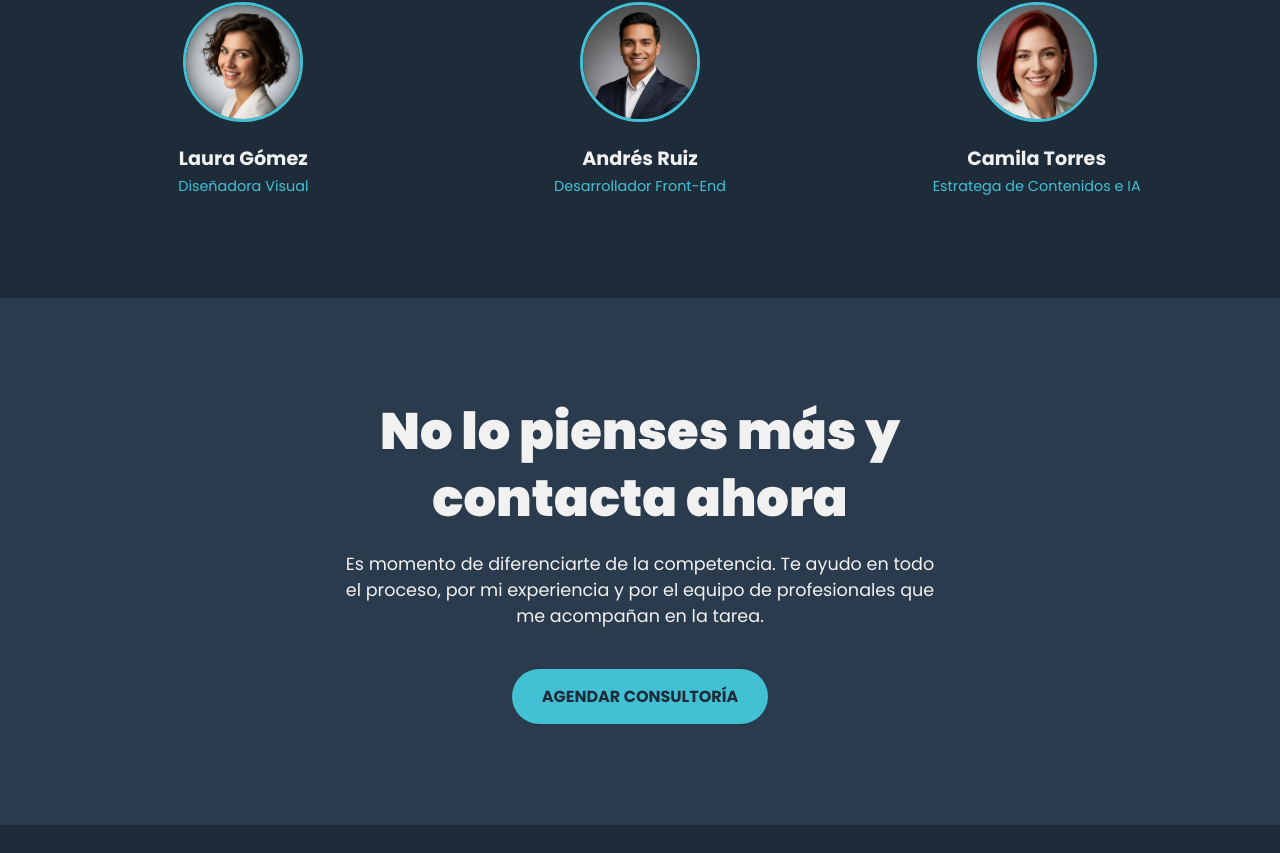
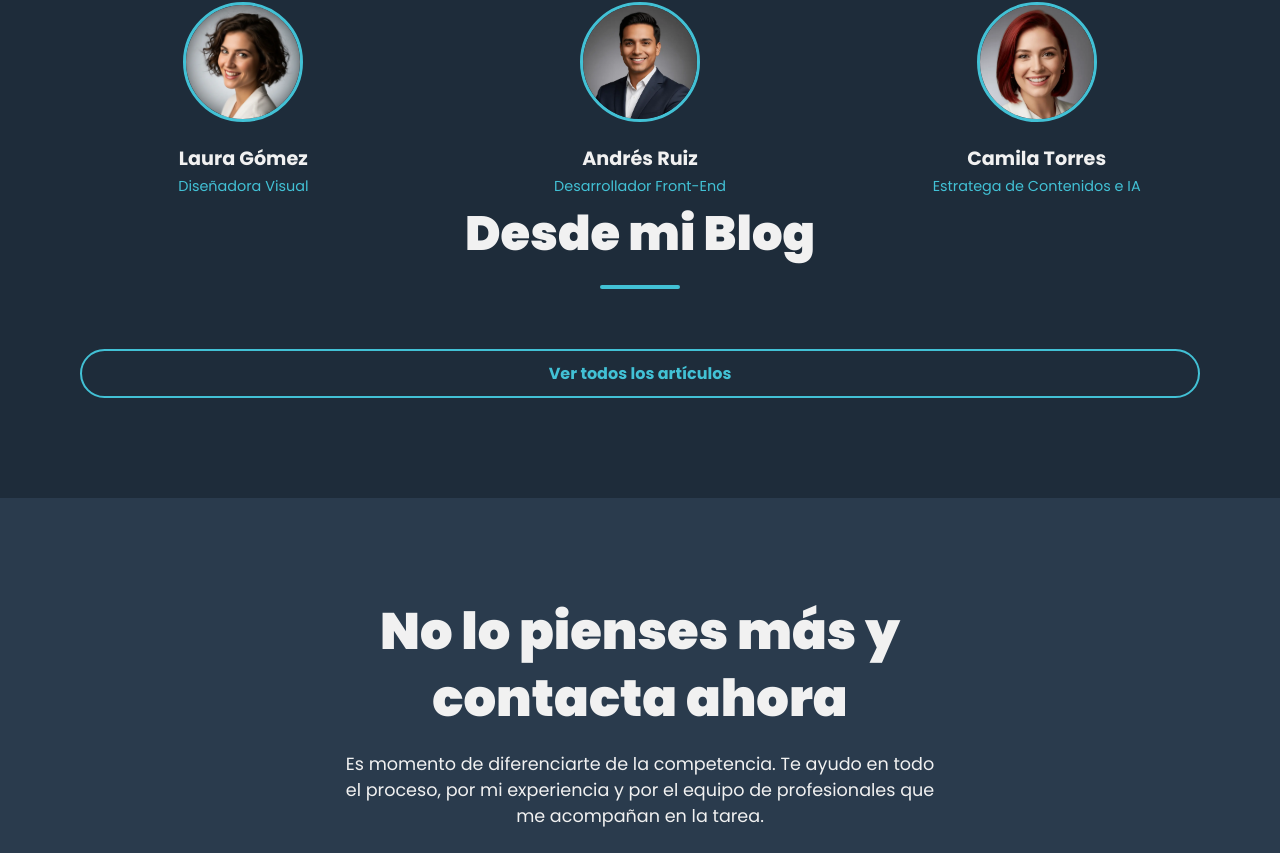
Before and after one commit to ronaldr214/mi-web-personal, a plain HTML site: page index.html in a window 1280 px wide. Shown: the part 3936-4789 px from the top of the page. Drawn offline with nearby package versions, Linux system fonts and the light colour scheme.

Commit message:
Update index.html

```diff
--- a/index.html
+++ b/index.html
@@ -101,6 +101,16 @@
                     <div class="team-member-card"><img src="team-2.webp" alt="Foto de Andrés Ruiz"><h4>Andrés Ruiz</h4><span>Desarrollador Front-End</span></div>
                     <div class="team-member-card"><img src="team-3.webp" alt="Foto de Camila Torres"><h4>Camila Torres</h4><span>Estratega de Contenidos e IA</span></div>
                 </div>
+                <section id="blog-destacado" class="featured-posts-section">
+    <div class="container">
+        <h2 class="section-title">Desde mi Blog</h2>
+        <div class="featured-posts-grid" id="featured-posts-container">
+            </div>
+        <div class="view-all-posts-link">
+            <a href="blog.html" class="cta-secondary">Ver todos los artículos</a>
+        </div>
+    </div>
+</section>
             </div>
         </section>
 
```
